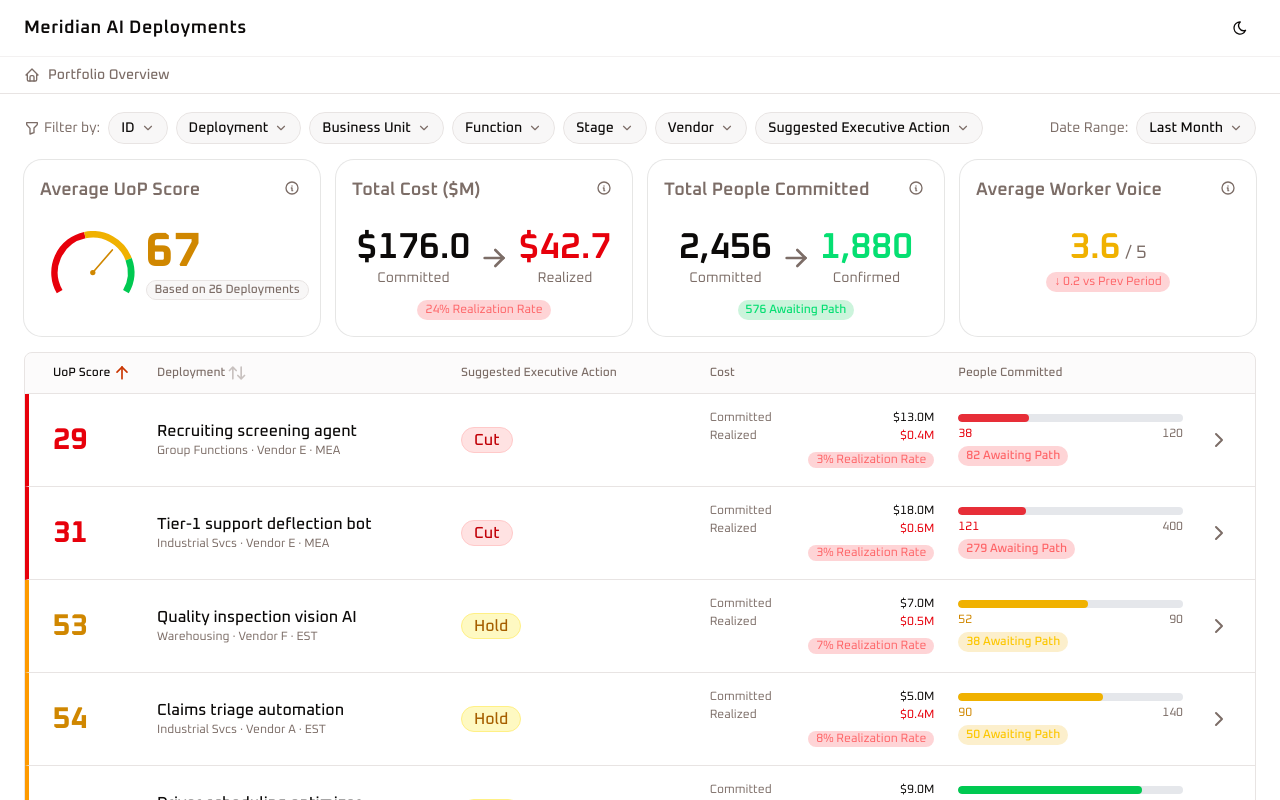
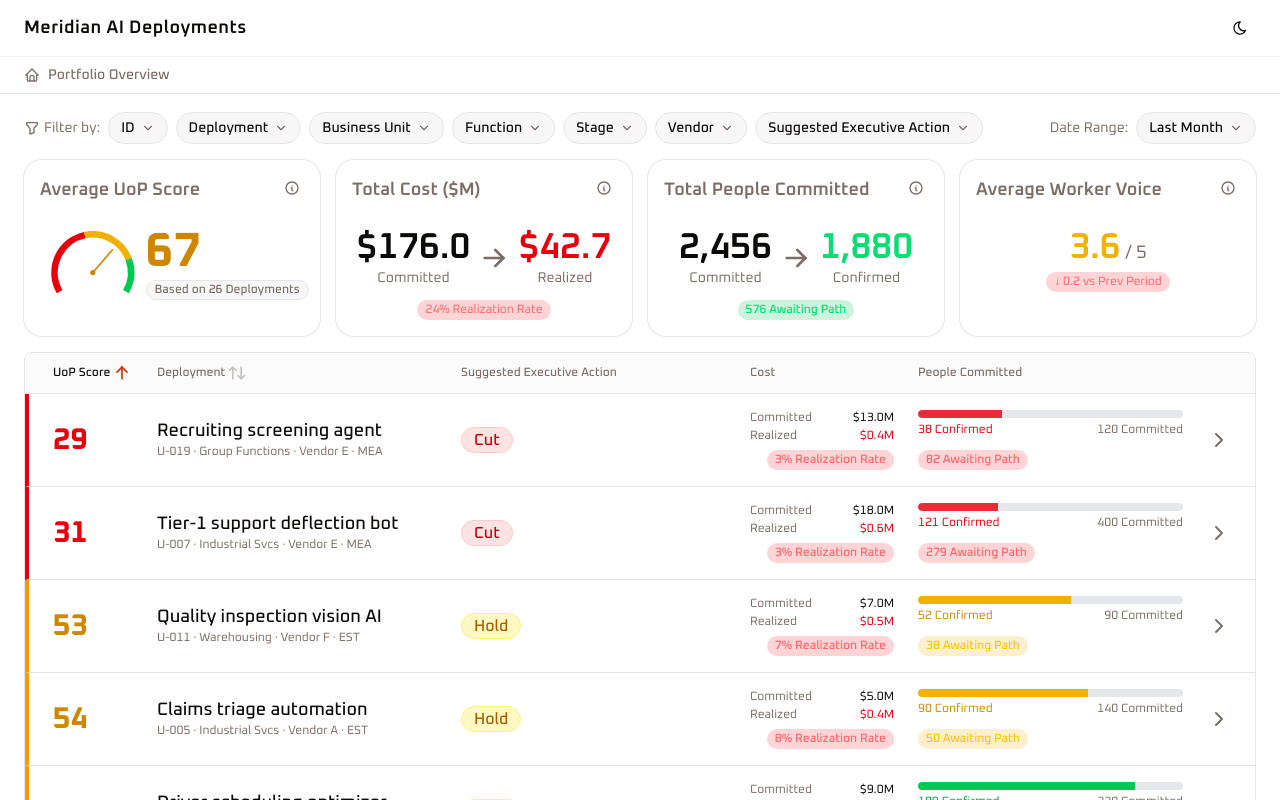
Before and after one commit to jrfabito/rpotent, a Next.js app: page / in a window 1280 px wide. Shown: the top 800 px of the page. Built offline with nearby package versions, Linux system fonts and the light colour scheme.

Commit message:
increased suggested executive action badge size

```diff
--- a/components/custom/portfolio-list.tsx
+++ b/components/custom/portfolio-list.tsx
@@ -143,13 +143,13 @@ function RedeploymentBar({ augmented, committed }: { augmented: number; committe
   return (
     <div className="flex w-full flex-col gap-1">
       <div className="relative h-2 w-full overflow-hidden rounded-full bg-gray-200 dark:bg-gray-700">
-        <div className={cn("absolute inset-y-0 left-0 rounded-full", redeployFillClass(pct))} style={{ width: `${Math.min(pct, 100)}%` }} />
+        <div className={cn("absolute inset-y-0 left-0 rounded-l-full", redeployFillClass(pct))} style={{ width: `${Math.min(pct, 100)}%` }} />
       </div>
       <div className="flex justify-between text-xs tabular-nums">
-        <span className={pctColorClass(pct)}>{augmented.toLocaleString()}</span>
-        <span className="text-muted-foreground">{committed.toLocaleString()}</span>
+        <span className={pctColorClass(pct)}>{augmented.toLocaleString()} Confirmed</span>
+        <span className="text-muted-foreground">{committed.toLocaleString()} Committed</span>
       </div>
-      <span className={cn("self-start rounded-full px-2 py-0.5 text-xs font-medium", pillCls)}>
+      <span className={cn("self-start rounded-full px-2 py-0.5 text-xs font-medium mt-2", pillCls)}>
         {pillLabel}
       </span>
     </div>
@@ -202,13 +202,13 @@ export function PortfolioList({ data, variant = "overview" }: PortfolioListProps
           <StaticHeader label="Suggested Executive Action" />
         </div>
         {isDetail && (
-          <div className="flex flex-1 items-center">
+          <div className="flex flex-col gap-0.5 w-36">
             <StaticHeader label="Absorption / Alignment" />
           </div>
         )}
         {!isDetail && (
           <>
-            <div className="flex flex-1 items-center">
+            <div className="flex flex-col gap-0.5 w-36">
               <StaticHeader label="Cost" />
             </div>
             <div className="flex flex-1 items-center">
@@ -244,9 +244,9 @@ export function PortfolioList({ data, variant = "overview" }: PortfolioListProps
 
               {/* Deployment name + subtitle */}
               <div className="flex min-w-[280px] flex-1 flex-col">
-                <p className="font-medium leading-tight">{item.name}</p>
+                <p className="text-lg font-medium leading-tight">{item.name}</p>
                 <p className="mt-0.5 text-xs text-muted-foreground">
-                  {item.businessUnit} · {item.vendor} · {item.stage}
+                  {item.uopId} · {item.businessUnit} · {item.vendor} · {item.stage}
                 </p>
               </div>
 
@@ -262,7 +262,7 @@ export function PortfolioList({ data, variant = "overview" }: PortfolioListProps
 
               {/* Absorption / Alignment — detail only */}
               {isDetail && (
-                <div className="flex flex-1 flex-col gap-0.5">
+                <div className="flex flex-col gap-0.5 w-36">
                   <div className="flex items-baseline justify-between text-xs">
                     <span className="text-muted-foreground">Absorption</span>
                     <span className={cn("tabular-nums", pctColorClass(item.absorption))}>{item.absorption}</span>
@@ -277,7 +277,7 @@ export function PortfolioList({ data, variant = "overview" }: PortfolioListProps
               {/* Cost + People Committed — overview only */}
               {!isDetail && (
                 <>
-                  <div className="flex flex-1 flex-col gap-0.5">
+                  <div className="flex flex-col gap-0.5 w-36">
                     <div className="flex items-baseline justify-between text-xs">
                       <span className="text-muted-foreground">Committed</span>
                       <span className="tabular-nums">${item.committedCost.toFixed(1)}M</span>
@@ -289,7 +289,7 @@ export function PortfolioList({ data, variant = "overview" }: PortfolioListProps
                       </span>
                     </div>
                     <div className="text-right">
-                      <span className={cn("rounded-full px-2 py-0.5 text-xs tabular-nums", pctPillClass(item.realizedCostPct))}>
+                      <span className={cn("rounded-full px-2 py-1 text-xs font-medium mt-2 tabular-nums", pctPillClass(item.realizedCostPct))}>
                         {item.realizedCostPct}% Realization Rate
                       </span>
                     </div>
```
